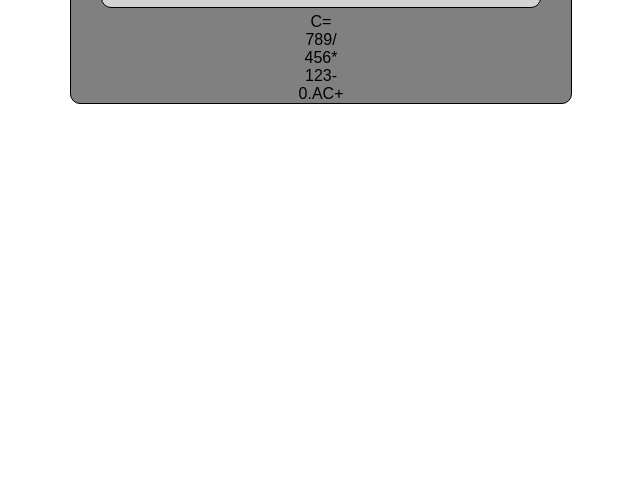
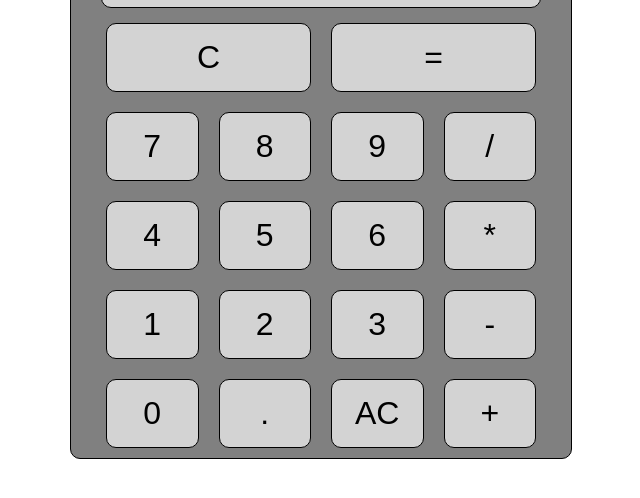
Before and after one commit to geronimo-web3/calculator, a plain HTML site: page index.html in a window 1280 px wide. Shown: the part 108-606 px from the top of the page, without its empty margins (319-959 px from the left). Drawn offline with Linux system fonts and the light colour scheme.

Commit message:
finished css design

```diff
--- a/index.html
+++ b/index.html
@@ -18,35 +18,34 @@
                 </div>
             </div>
             <div class="rowContainer">
-                <div id="clear">C</div>
-                <div id="equal">=</div>
+                <button id="clear" class="btn">C</button>
+                <button id="equal" class="btn">=</button>
             </div>
             <div class="rowContainer">
-                <div id="number07">7</div>
-                <div id="number08">8</div>
-                <div id="number09">9</div>
-                <div id="operatorDivide">/</div>
+                <button id="number07" class="btn">7</button>
+                <button id="number08" class="btn">8</button>
+                <button id="number09" class="btn">9</button>
+                <button id="operatorDivide" class="btn">/</button>
             </div>
             <div class="rowContainer">
-                <div id="number04">4</div>
-                <div id="number05">5</div>
-                <div id="number06">6</div>
-                <div id="operatorMultiply">*</div>
+                <button id="number04" class="btn">4</button>
+                <button id="number05" class="btn">5</button>
+                <button id="number06" class="btn">6</button>
+                <button id="operatorMultiply" class="btn">*</button>
 
             </div>
             <div class="rowContainer">
-                <div id="number01">1</div>
-                <div id="number02">2</div>
-                <div id="number03">3</div>
-                <div id="operatorMinus">-</div>
+                <button id="number01" class="btn">1</button>
+                <button id="number02" class="btn">2</button>
+                <button id="number03" class="btn">3</button>
+                <button id="operatorMinus" class="btn">-</button>
 
             </div>
             <div class="rowContainer">
-                <div id="number00">0</div>
-                <div id="numberDecimal">.</div>
-                <div id="numberDelete">AC</div>
-                <div id="operatorPlus">+</div>
-
+                <button id="number00" class="btn">0</button>
+                <button id="numberDecimal" class="btn">.</button>
+                <button id="numberDelete" class="btn">AC</button>
+                <button id="operatorPlus" class="btn">+</button>
             </div>
 
         </div>
--- a/javascript.js
+++ b/javascript.js
@@ -0,0 +1,12 @@
+const btn = document.querySelectorAll(".btn");
+
+for (const element of btn) {
+    element.addEventListener("click", calculatorCmd);
+  }
+
+function calculatorCmd() {
+    const calcPanel = document.querySelector("#panelRow02");
+    console.log("hallo");
+
+    calcPanel.innerText = this.innerText;
+}
--- a/stylesheet.css
+++ b/stylesheet.css
@@ -26,6 +26,19 @@ body{
     align-content: center;
 }
 
+.rowContainer .btn {
+    flex-grow: 1;
+    flex-shrink: 1;
+    flex-basis: 0%;
+    background-color: lightgray;
+    border:1px solid black;
+    border-radius: 10px;
+    margin:10px;
+    padding:15px;
+    text-align: center;
+    font-size: 2em;
+}
+
 #panel {
     width: 100%;
     background-color: lightgray;
```
